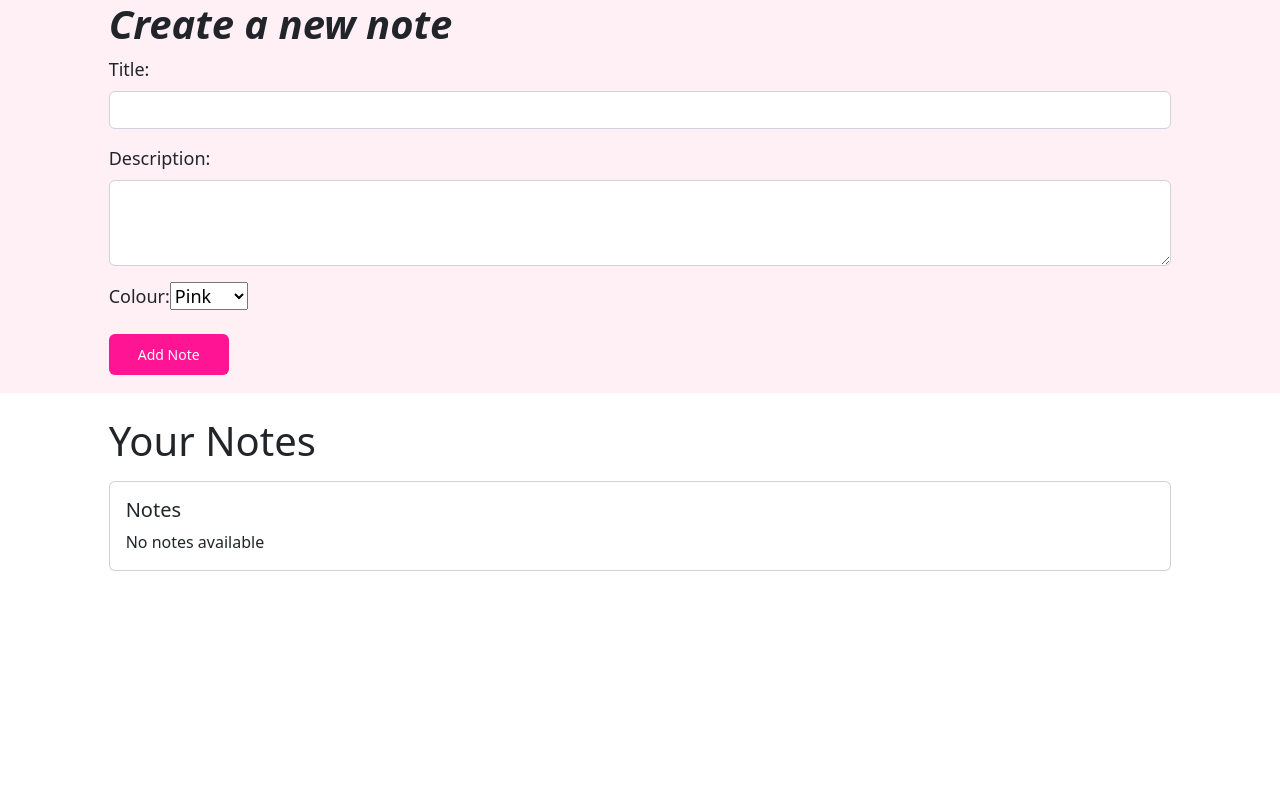
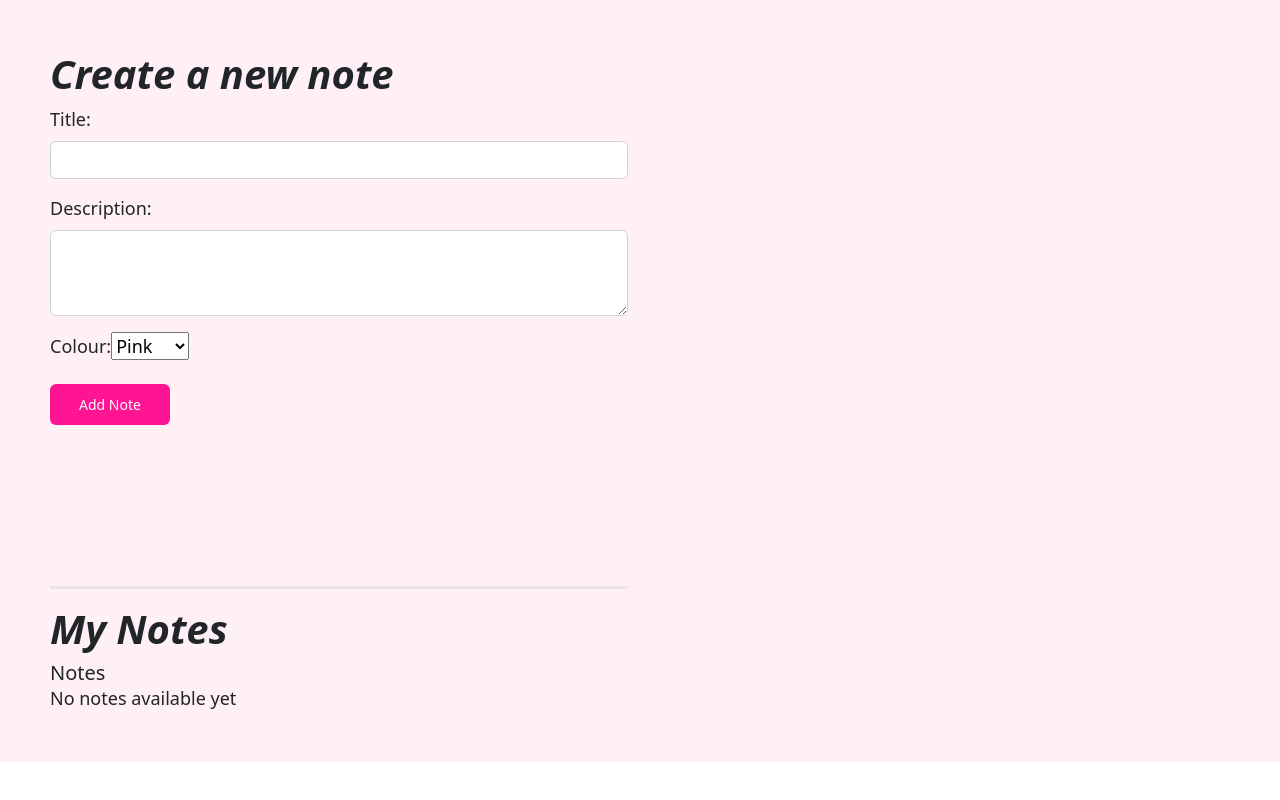
Before and after one commit to ChristinaAlferieva/Lab4-ReactJS, a React (Create React App) app in the folder problem-1/my-notes-app/: page / in a window 1280 px wide. Built offline with nearby package versions, Linux system fonts and the light colour scheme.

Commit message:
Added more CSS

```diff
--- a/problem-1/my-notes-app/src/App.js
+++ b/problem-1/my-notes-app/src/App.js
@@ -1,35 +1,36 @@
 import React from 'react';
-import Form from './components/Form';
 import Notes from './components/Notes';
 import EditNote from './components/EditNote';
+import Form from './components/Form';
 import { useState } from 'react';
 
-export default function App() {
+function App() {
   const [title, setTitle] = useState("")
   const [description, setDescription] = useState("")
-  const [note, setNote] = useState(getNotesFromLs)
+  const [note, setNote] = useState(getNotesFromLS)
   const [editId, setEditId] = useState("")
 
   localStorage.setItem("note", JSON.stringify(note))
 
   return (
-    <div>
-      <EditNote editId={editId} note={note} setNote={setNote}/>
+    <div style={body}>
+      <EditNote editId={editId} note={note} setNote={setNote} />
       <Form title={title} setTitle={setTitle} description={description} setDescription={setDescription} note={note} setNote={setNote} />
-      <div className="note_details">
-        <div className="row justify-content-center">
-          <div className="col-md-10">
+      <div className="row justify-content-left" style={{padding: "50px"}}>
+        <div className="col-md-6">
+          <div className="my_notes">
             <br></br>
-            <h1 className="mb-3">Your Notes</h1>
+            <hr className="line" style={lineBreak}></hr>
+            <h2 style={heading}>My Notes</h2>
             {
-              note.length === 0 ? <div className="card mb-3">
+              note.length === 0 ? <div className="noteDetails">
                 <div className="card-body">
                   <h5 className="card-title">Notes</h5>
-                  <p className="card-text">No notes available</p>
+                  <p className="card-text">No notes available yet</p>
                 </div>
               </div> : note.map((element) => {
                 return (
-                  <Notes element={element} key={element.id} note={note} setNote={setNote} setEditId={setEditId}/>
+                  <Notes element={element} key={element.id} note={note} setNote={setNote} setEditId={setEditId} />
                 )
               })
             }
@@ -38,13 +39,30 @@ export default function App() {
       </div>
     </div>
   )
-  function getNotesFromLs() {
+  function getNotesFromLS() {
     const notes = JSON.parse(localStorage.getItem("note"));
 
-    if(notes) {
+    if (notes) {
       return notes
-    }else {
+    } else {
       return [];
     }
   }
 }
+
+const body = {
+  background: "#fff0f5",
+  fontSize: "18px"
+}
+
+const heading = {
+  fontWeight: "bold",
+  fontStyle: "italic",
+  fontSize: "40px"
+}
+
+const lineBreak = {
+  borderTop: "3px solid #bbb"
+}
+
+export default App;
--- a/problem-1/my-notes-app/src/components/Form.js
+++ b/problem-1/my-notes-app/src/components/Form.js
@@ -29,8 +29,8 @@ function Form({ title, setTitle, description, setDescription, note, setNote }) {
     return (
         <div>
             <div className="note_details" style={body}>
-                <div className="row justify-content-center">
-                    <div className="col-md-10">
+                <div className="row justify-content-left" style={{padding: "50px"}}>
+                    <div className="col-md-6">
                         <h2 style={heading}>Create a new note</h2>
                         <form>
                             <div className="mb-3">
@@ -84,4 +84,5 @@ const heading = {
 	fontStyle: "italic",
     fontSize: "40px"
 }
+
 export default Form;
--- a/problem-1/my-notes-app/src/components/Notes.js
+++ b/problem-1/my-notes-app/src/components/Notes.js
@@ -22,11 +22,11 @@ function Notes({element, note, setNote, setEditId}) {
 
     return (
         <div>
-            <div className="card mb-3">
+            <div className="card mb-2">
                 <div className="card-body">
                     <h5 className="card-title">{element.title}</h5>
                     <p className="card-text">{element.description}</p>
-                    <button type="button" className="editBtn" style={editBtn} data-bs-toggle="modal" data-bs-target="#exampleModal" onClick={() => {
+                    <button className="editBtn" style={editBtn} data-bs-toggle="modal" data-bs-target="#exampleModal" onClick={() => {
                         editNoteHandler(element.id)
                     }}>
                         Edit
```
